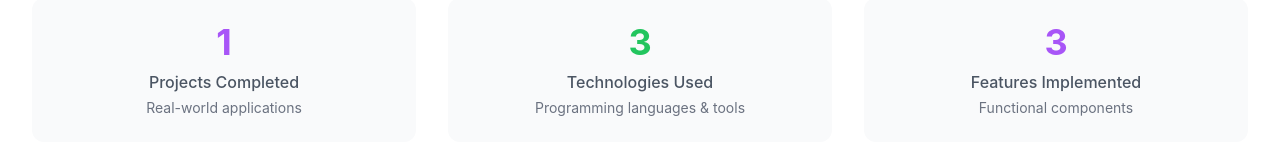
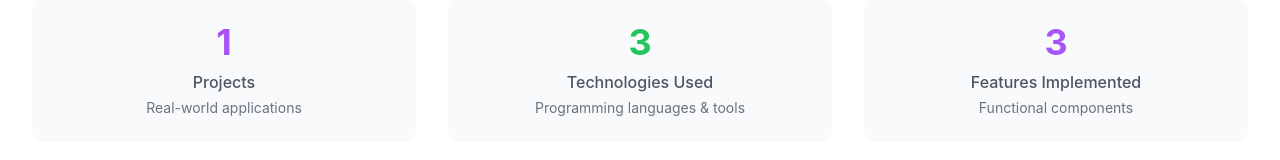
Before and after one commit to JustinRosengart/ReactPortfolio, a React (Create React App) app: page / in a window 1280 px wide. Shown: the part 1102-1262 px from the top of the page. Built offline with nearby package versions, Linux system fonts and the light colour scheme.

Commit message:
fix: update projects label in about section of website.ts

```diff
--- a/src/data/website.ts
+++ b/src/data/website.ts
@@ -12,7 +12,7 @@ export const pageContent = {
     about: {
         title: "About Me",
         stats: {
-            projectsLabel: "Projects Completed",
+            projectsLabel: "Projects",
             experienceLabel: "Months of Experience",
             technologiesLabel: "Technologies Learned",
             certificationsLabel: "Certifications"
```
